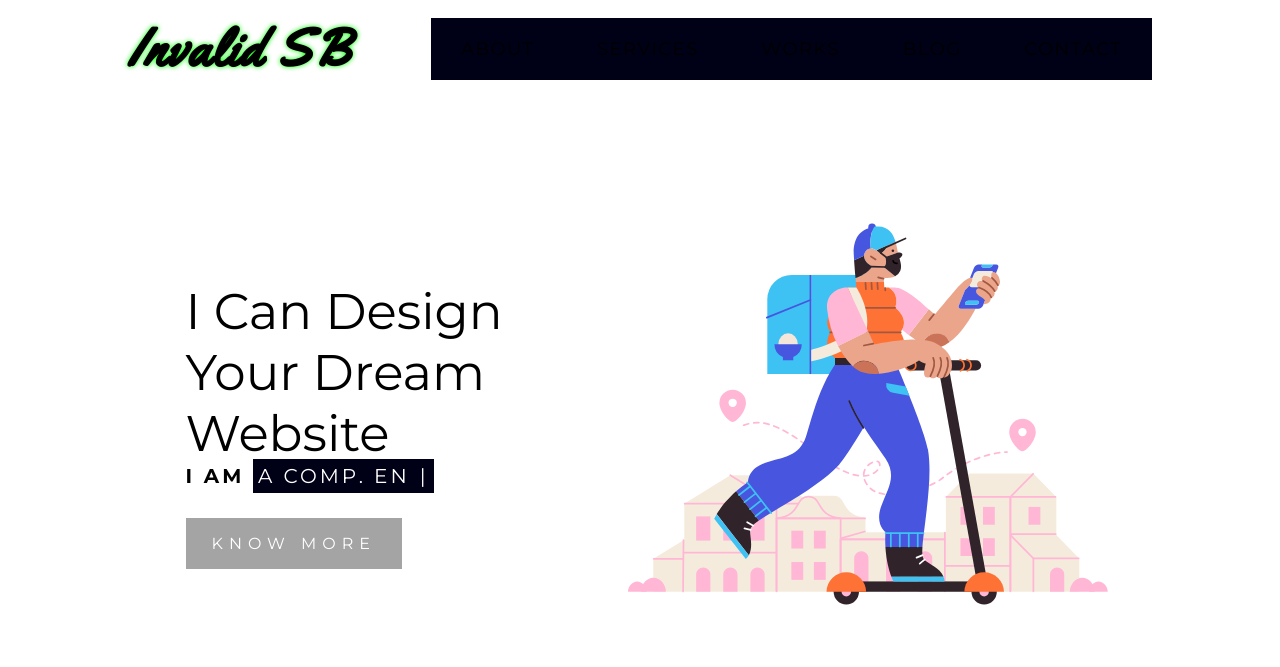
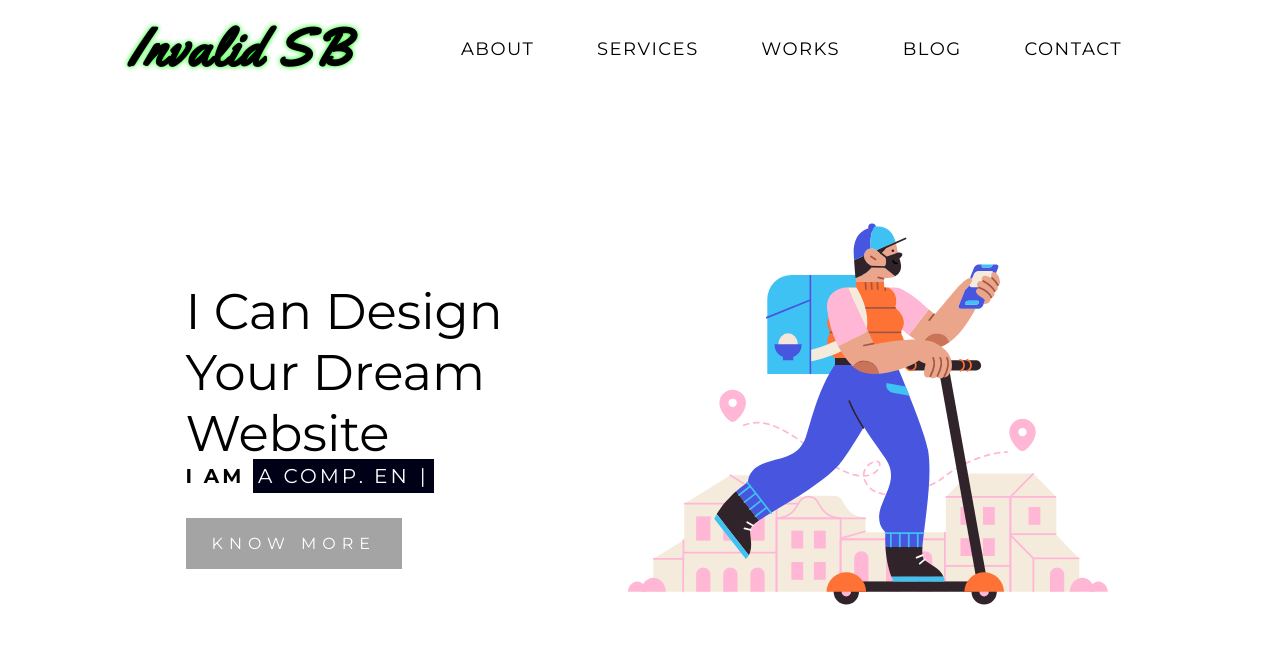
Before and after one commit to SujanSB/Django-portfolio, a Django app: page / in a window 1280 px wide. Shown: the top 667 px of the page. Run offline with Django 3.2, Linux system fonts and the light colour scheme; data comes from the database, SQL or seed files in the repository; both versions use the stored data as it was after the commit; some libraries are stand-ins or nearby versions.

Commit message:
image Changed

```diff
--- a/core/static/core/css/style.css
+++ b/core/static/core/css/style.css
@@ -49,7 +49,6 @@ html {
 	display: flex;
 	align-items: center;
 	justify-content: center;
-	background-color: rgb(0,0,23);
 	z-index: 200;
 
 
```
Also changed, not shown: db.sqlite3, media/about/IMG_0097.JPG (added).
